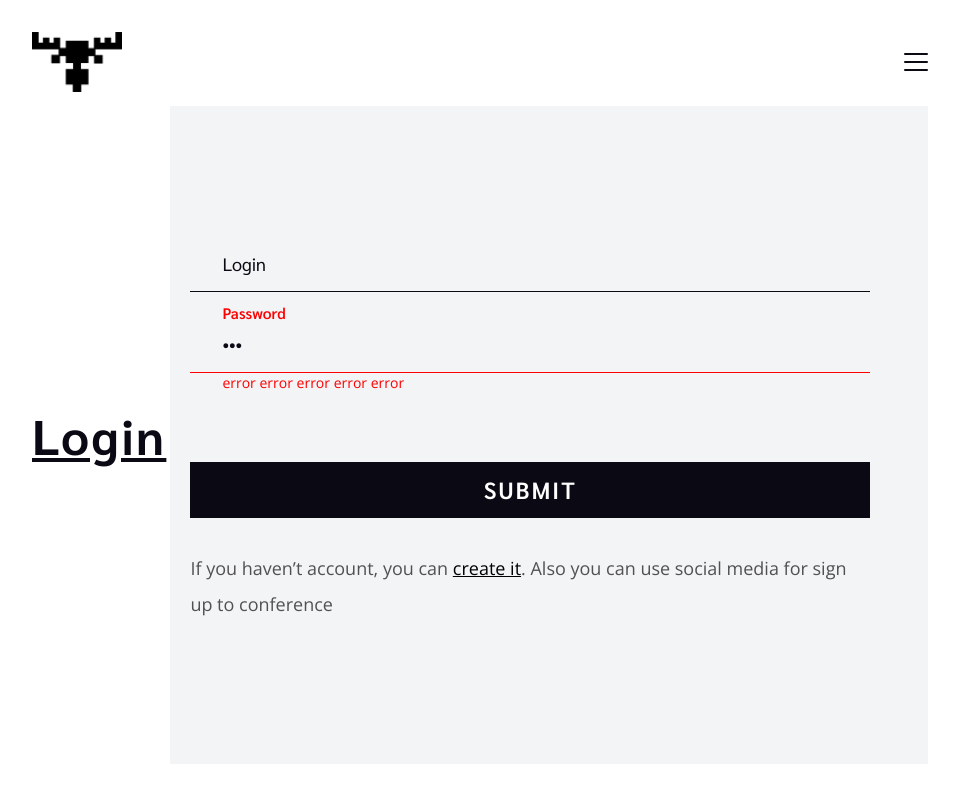
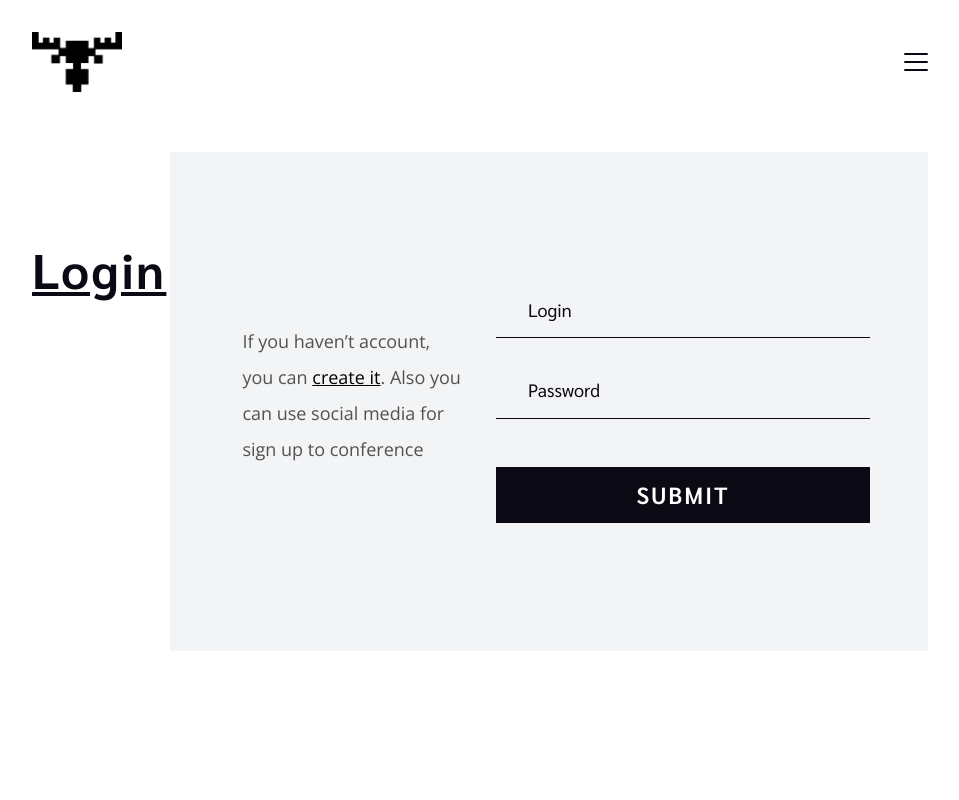
Before and after one commit to jeamar123/TI-arcticcon-redesign, a Vue app: page /#/login in a window 1280 px wide. Shown: the top 800 px of the page, without its empty margins (160-1119 px from the left). Built offline with nearby package versions, Linux system fonts and the light colour scheme.

Commit message:
add login design

```diff
--- a/src/assets/js/utils.js
+++ b/src/assets/js/utils.js
@@ -2,3 +2,12 @@ export const shortenText = (text, symbolsQty) =>
   text.length <= symbolsQty
     ? text
     : `${text.split("").splice(0, symbolsQty).join("")}...`;
+
+export const isEmpty = (value) =>
+  !(value && (value.length || Object.keys(value).length));
+
+export const transformForm = (formObj) => {
+  return Object.keys(formObj).reduce((acc, cur) => {
+    return { ...acc, [cur]: formObj[cur].value };
+  }, {});
+};
--- /dev/null
+++ b/src/assets/js/validation.js
@@ -0,0 +1,103 @@
+export const required = {
+  rule(value) {
+    return !!value.trim().length;
+  },
+  error: "This field is required",
+};
+
+export const email = {
+  rule: /^(([^<>()[\]\\.,;:\s@"]+(\.[^<>()[\]\\.,;:\s@"]+)*)|(".+"))@((\[[0-9]{1,3}\.[0-9]{1,3}\.[0-9]{1,3}\.[0-9]{1,3}\])|(([a-zA-Z\-0-9]+\.)+[a-zA-Z]{2,}))$/,
+  error: "Please enter valid Email",
+};
+
+export const phone = {
+  rule: /^\d{10,12}$/,
+  error: "Please enter valid phone number",
+};
+
+// export const maxValue = {
+//   rule(param, value) { return Number(value) <= Number(param) },
+//   error(param) { return `Number should be less than ${param}` }
+// };
+
+export const password = {
+  rule: /^(?=.*?[A-Z])(?=.*?[a-z])(?=.*?[0-9])(?=.*?[#?!@$%^&*-]).{8,}$/,
+  error:
+    "Password must be 8 characters long and contain an uppercase, lowercase, digit, and special character",
+};
+
+export const validate = (rules, value) => {
+  let error = "";
+
+  rules.forEach((ruleItem) => {
+    let rule = ruleItem;
+    // let param = "";
+
+    // if (ruleItem.includes("|")) {
+    //   rule = ruleItem.split("|")[0];
+    //   param = ruleItem.split("|")[1];
+    // }
+
+    if (!error) {
+      switch (rule) {
+        case "required": {
+          if (!required.rule(value)) error = required.error;
+          break;
+        }
+
+        case "email": {
+          if (!email.rule.test(value)) error = email.error;
+          break;
+        }
+
+        case "phone": {
+          if (!phone.rule.test(value)) error = phone.error;
+          break;
+        }
+
+        // case 'maxValue': {
+        //   if (!maxValue.rule(param, value)) error = maxValue.error(param);
+        //   break;
+        // }
+
+        case "password": {
+          if (!password.rule.test(value)) error = password.error;
+          break;
+        }
+
+        default: {
+          error = "";
+          break;
+        }
+      }
+    }
+  });
+
+  return error;
+};
+
+export const validateField = (field, formObj) => {
+  clearError(field, formObj);
+
+  formObj[field].error = validate(formObj[field].rules, formObj[field].value);
+};
+
+export const validateForm = (formObj) => {
+  clearAllErrors(formObj);
+
+  Object.keys(formObj).forEach((field) => {
+    validateField(field, formObj);
+  });
+
+  return Object.values(formObj).every((field) => !field.error);
+};
+
+export const clearError = (field, formObj) => {
+  if (formObj[field].error) formObj[field].error = "";
+};
+
+export const clearAllErrors = (formObj) => {
+  Object.keys(formObj).forEach((field) => {
+    clearError(field, formObj);
+  });
+};
--- a/src/assets/scss/_variables.scss
+++ b/src/assets/scss/_variables.scss
@@ -11,7 +11,7 @@ $gray: #515151;
 $black: #0B0A14;
 $light-gray: #F2F4F6;
 $yellow: #EAD879;
-$error-red: #f00;
+$error-red: #ED1C24;
 
 // fonts
 $openSans: 'Open Sans', sans-serif;
--- a/src/assets/scss/_vue-transitions.scss
+++ b/src/assets/scss/_vue-transitions.scss
@@ -7,15 +7,3 @@
 .fade-leave-to {
   opacity: 0;
 }
-
-// slide-error
-.slide-error-enter-active,
-.slide-error-leave-active {
-  height: 18px;
-  transition: height 0.2s;
-}
-
-.slide-error-leave-from,
-.slide-error-enter-to {
-  height: 0;
-}
--- /dev/null
+++ b/src/components/common/Error.vue
@@ -0,0 +1,37 @@
+<template>
+  <div class="error">
+    <p class="error__heading">
+      <slot name="heading" />
+    </p>
+    <p class="error__text">
+      <slot name="body" />
+    </p>
+  </div>
+</template>
+
+<script>
+export default {
+  name: "Error",
+  props: {},
+  components: {},
+  data: () => ({}),
+  computed: {},
+  methods: {},
+};
+</script>
+
+<style lang="scss">
+@import "@/assets/scss/_variables";
+
+.error {
+  font-size: 0.9rem;
+  line-height: 1.4;
+  letter-spacing: 0.05rem;
+  padding: 8px 0;
+
+  &__heading {
+    font-weight: $sansBold;
+    color: $error-red;
+  }
+}
+</style>
--- a/src/components/common/Input.vue
+++ b/src/components/common/Input.vue
@@ -24,7 +24,7 @@
         {{ label }}
       </label>
     </div>
-    <transition name="slide-error">
+    <transition name="fade">
       <div v-if="error" class="input__error">
         {{ error }}
       </div>
@@ -141,20 +141,19 @@ export default {
 
   &--error {
     #{$self}__label {
-      top: -12px;
+      top: -10px;
       opacity: 1;
       color: $error-red;
     }
 
     #{$self}__control {
       border-color: $error-red;
-      // box-shadow: 0 0 2px 0 $error-red;
     }
   }
 
   &--non-empty #{$self}__label,
   &__control:focus ~ #{$self}__label {
-    top: -12px;
+    top: -10px;
     opacity: 1;
     transition: top 0.2s 0.1s, opacity 0.3s, background-color 0.2s 0.1s;
   }
--- a/src/components/common/SectionWithBg.vue
+++ b/src/components/common/SectionWithBg.vue
@@ -4,7 +4,10 @@
     :class="[
       `bg-section--heading-${headingPosition}`,
       `bg-section--py-${paddingY}`,
-      { 'bg-section--single-line-heading': singleLineHeading },
+      {
+        'bg-section--single-line-heading': singleLineHeading,
+        'bg-section--heading-top': headingTop,
+      },
     ]"
   >
     <Heading text-align="alter" class="bg-section__heading">
@@ -27,6 +30,10 @@ export default {
       default: "right",
     },
     singleLineHeading: {
+      type: Boolean,
+      default: false,
+    },
+    headingTop: {
       type: Boolean,
       default: false,
     },
@@ -83,6 +90,14 @@ export default {
       #{$self}__text {
         padding-top: 88px;
         padding-bottom: 88px;
+      }
+    }
+
+    &--heading-top {
+      align-items: flex-start;
+
+      #{$self}__heading {
+        padding-top: 88px;
       }
     }
 
--- a/src/components/container/Nav.vue
+++ b/src/components/container/Nav.vue
@@ -72,6 +72,10 @@ export default {
       {
         name: "Tickets",
         path: "/#tickets",
+      },
+      {
+        name: "Login",
+        path: "/login",
       },
     ],
   }),
--- a/src/views/Login.vue
+++ b/src/views/Login.vue
@@ -2,43 +2,61 @@
   <div class="login">
     <SectionWithBg
       single-line-heading
+      heading-top
       heading-position="left"
       class="login__section"
     >
       <template #heading> Login </template>
       <template #body>
+        <div class="login__form-wrapper">
+          <form @submit.prevent="submitLogin" class="login__form">
             <Input
-          v-model="form.username.value"
-          :error="form.username.error"
+              v-for="(field, name) in form"
+              :key="name"
+              v-model="field.value"
+              :error="field.error"
               :disabled="isFormSending"
-          name="login"
-          label="Login"
-          type="text"
-        />
-        <Input
-          v-model="form.password.value"
-          :error="form.password.error"
-          :disabled="isFormSending"
-          name="pass"
-          label="Password"
-          type="password"
+              :name="name"
+              :label="field.label"
+              :type="name === 'password' ? 'password' : 'text'"
+              @input="clearError(name, form)"
+              @blur="validateField(name, form)"
             />
             <Button class="login__button"> submit </Button>
+            <transition name="fade">
+              <Error v-if="!isEmpty(error)" class="login__error">
+                <template #heading>
+                  {{ error.heading }}
+                </template>
+                <template #body>
+                  {{ error.body }}
+                </template>
+              </Error>
+            </transition>
+          </form>
           <p class="login__text">
             If you haven’t account, you can
-          <Link link="/sign-in">create it</Link>. Also you can use social media
-          for sign up to conference
+            <Link link="/sign-in">create it</Link>. Also you can use social
+            media for sign up to conference
           </p>
+        </div>
       </template>
     </SectionWithBg>
   </div>
 </template>
 
 <script>
+import { isEmpty, transformForm } from "@/assets/js/utils";
+import {
+  validateField,
+  validateForm,
+  clearError,
+} from "@/assets/js/validation";
 import SectionWithBg from "@/components/common/SectionWithBg";
 import Link from "@/components/common/Link";
 import Input from "@/components/common/Input";
 import Button from "@/components/common/Button";
+import Error from "@/components/common/Error";
 
 export default {
   name: "Login",
@@ -48,22 +66,42 @@ export default {
     Link,
     Input,
     Button,
+    Error,
   },
   data: () => ({
     form: {
       username: {
         value: "",
         error: "",
+        rules: ["required"],
+        label: "Login",
       },
       password: {
-        value: "abs",
-        error: "error error error error error",
+        value: "",
+        error: "",
+        rules: ["required"],
+        label: "Password",
       },
+    },
+    error: {
+      title: "",
+      body: "",
     },
     isFormSending: false,
   }),
   computed: {},
-  methods: {},
+  methods: {
+    isEmpty,
+    transformForm,
+    validateField,
+    validateForm,
+    clearError,
+
+    submitLogin() {
+      const isValid = this.validateForm(this.form);
+      if (!isValid) return;
+    },
+  },
 };
 </script>
 
@@ -80,8 +118,42 @@ export default {
 
   &__button {
     width: 100%;
-    margin-top: 46px;
+    margin-top: 24px;
     margin-bottom: 32px;
+  }
+
+  &__error {
+    margin-top: -30px;
+  }
+
+  @media (min-width: $media-sm) {
+    padding-top: 152px;
+    padding-bottom: 0;
+
+    &__form-wrapper {
+      padding-left: 88px;
+    }
+  }
+
+  @media (min-width: $media-md) {
+    &__form-wrapper {
+      padding-left: 52px;
+      display: flex;
+      flex-direction: row-reverse;
+      align-items: center;
+    }
+
+    &__form {
+      min-width: 374px;
+    }
+
+    &__button {
+      margin-bottom: 0;
+    }
+
+    &__text {
+      margin-right: 32px;
+    }
   }
 }
 </style>
```
Lines whose indentation alone changed are shown as unchanged.
